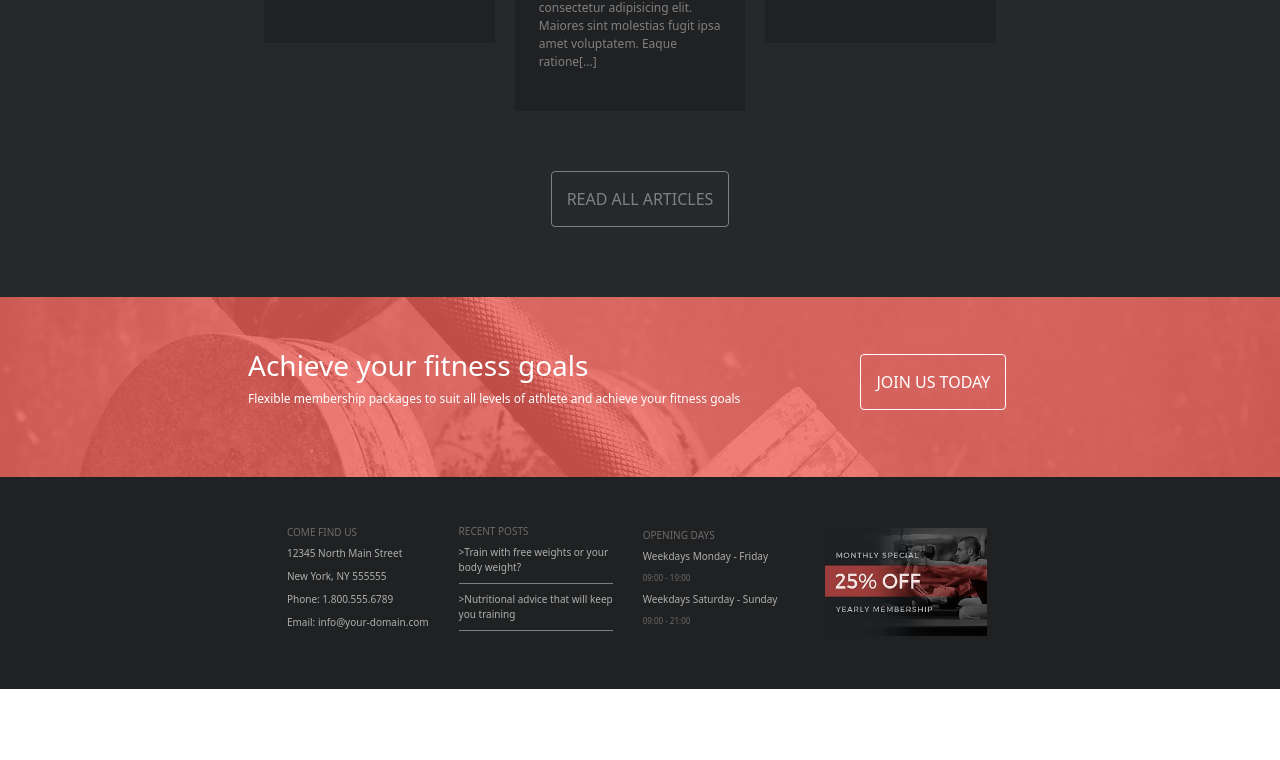
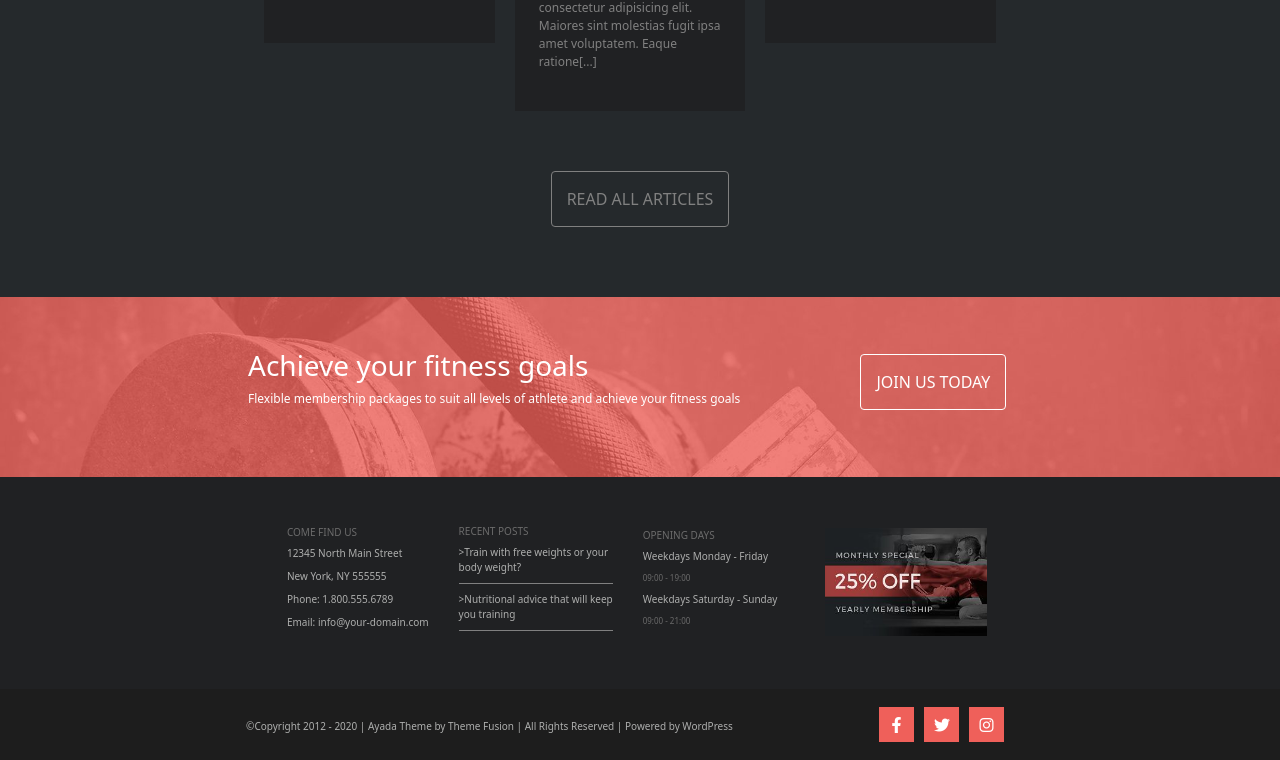
Before and after one commit to Selenejpg/proj-html-vuejs, a Vue app: page / in a window 1280 px wide. Shown: the part 5464-6224 px from the top of the page. Before the commit the page ends 6153 px from the top, so only its background shows below. Built offline with nearby package versions, Linux system fonts and the light colour scheme.

Commit message:
footer statico completato

```diff
--- a/src/components/partials/FooterStatico.vue
+++ b/src/components/partials/FooterStatico.vue
@@ -1,6 +1,13 @@
 <template>
-  <div>
-
+  <div class="d-flex padding bg justify-content-evenly align-items-center">
+    <div>
+      <p class="fs">&copy;Copyright 2012 - 2020 | Ayada Theme by Theme Fusion | All Rights Reserved | Powered by WordPress</p>
+    </div>
+    <div class="d-flex me">
+      <div class="square"><i class="fa-brands fa-facebook-f"></i></div>
+      <div class="square"><i class="fa-brands fa-twitter"></i></div>
+      <div class="square"><i class="fa-brands fa-instagram"></i></div>
+    </div>
   </div>
 </template>
 
@@ -12,5 +19,37 @@ export default {
 </script>
 
 <style scoped lang="scss">
- /*Inserire style componente*/
+@import "../style/variabili.scss";
+
+.fa-brands{
+  width: 70px;
+  color: white;
+  background-color: $chestrosevibrant;
+  width: 35px;
+  height: 35px;
+  padding: 10px;
+  margin-right: 10px;
+  text-align: center;
+}
+
+.fs{
+  font-size: 10px;
+  margin-top: 20px;
+  margin-left: 100px;
+  color: $edward;
+}
+
+.me{
+  margin-right: 120px;
+}
+
+.bg{
+  background-color: rgb(29, 29, 29);
+}
+
+.padding{
+  padding-top: 10px;
+  padding-bottom: 10px;
+}
+
 </style>
--- a/src/components/partials/SestaSezione.vue
+++ b/src/components/partials/SestaSezione.vue
@@ -78,8 +78,6 @@ export default {
   margin-top: 5px;
   margin-right: 10px;
   text-align: center;
-
-
 }
 
 .bg{
```
